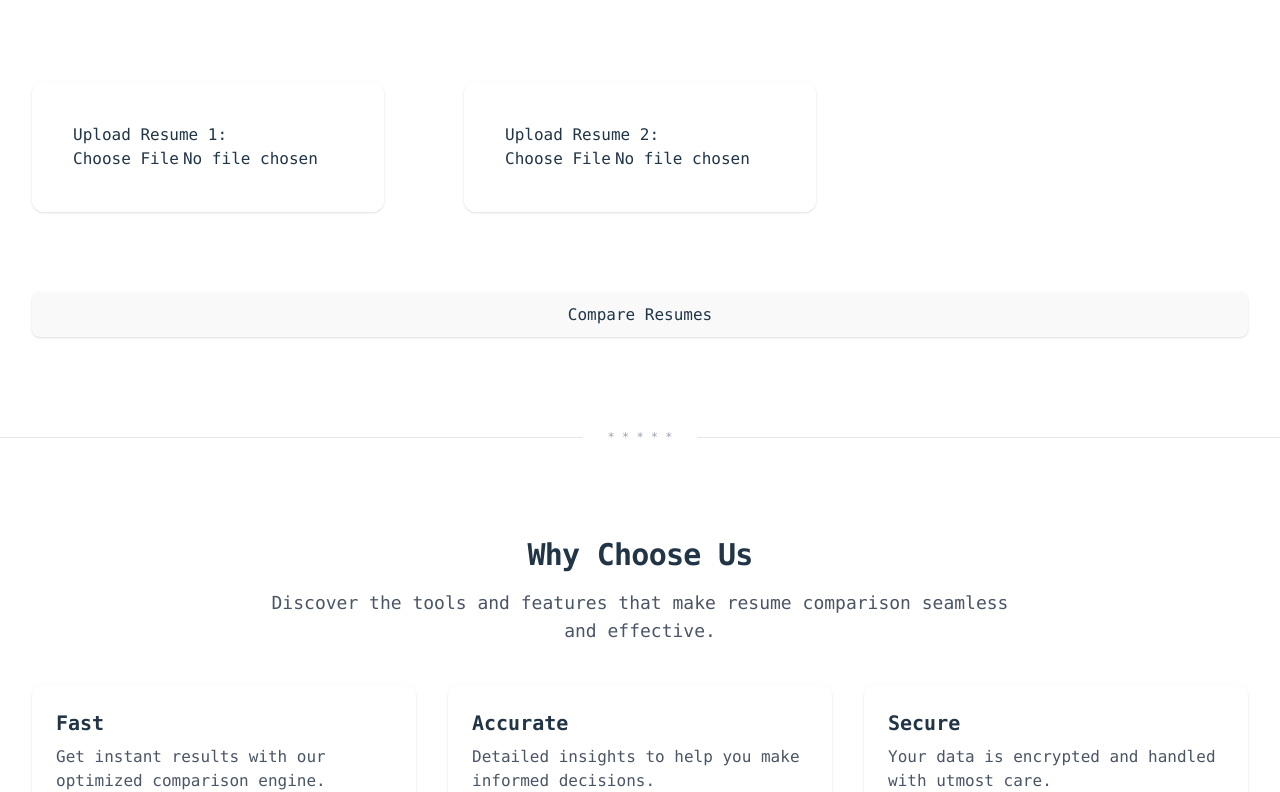
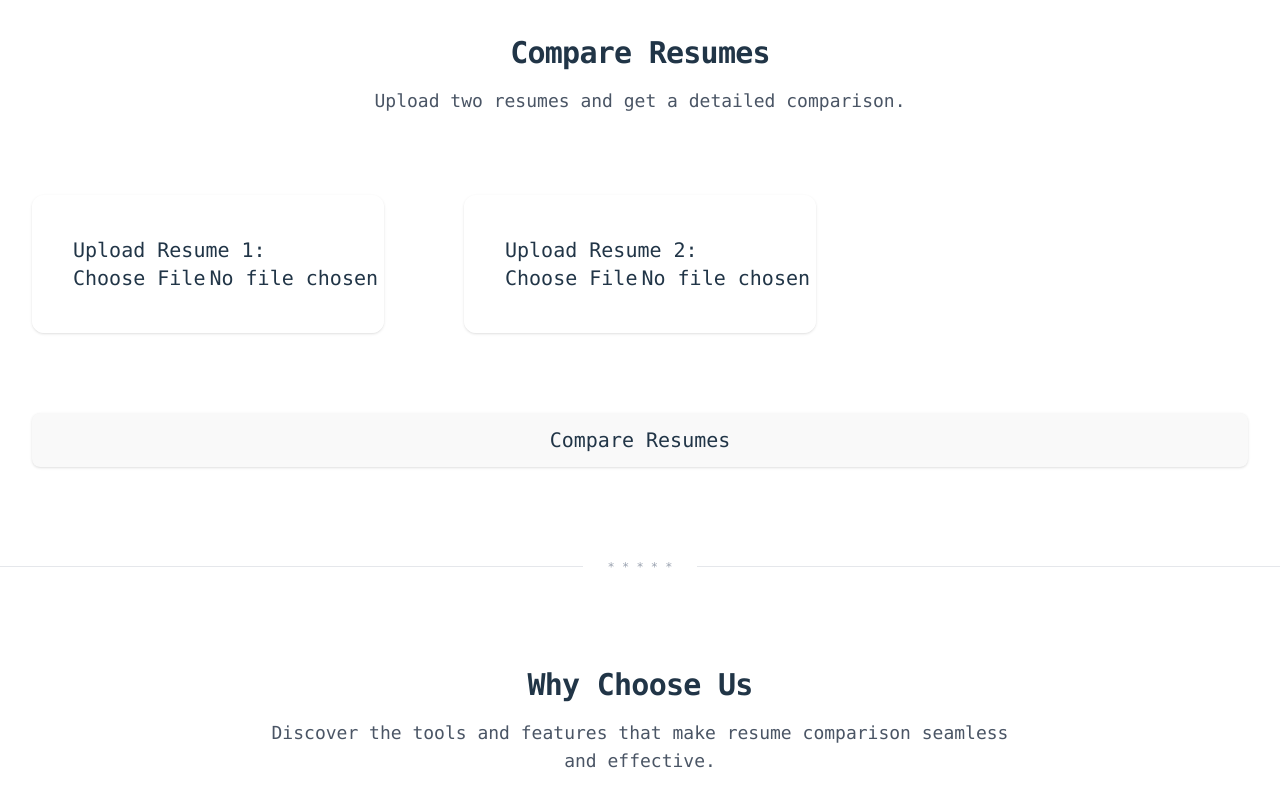
Before and after one commit to ramgopal-reddy/Resume_Compare, a React (Vite) app: page / in a window 1280 px wide. Shown: the part 1107-1899 px from the top of the page. Built offline with nearby package versions, Linux system fonts and the light colour scheme.

Commit message:
Update App.jsx

```diff
--- a/src/App.jsx
+++ b/src/App.jsx
@@ -16,7 +16,7 @@ export default function HomePage() {
   const [mobileMenuOpen, setMobileMenuOpen] = useState(false);
 
   return (
-    <div className="font-mono">
+    <div className="text-sm md:text-lg lg:text-xl font-mono">
       <AnimatedBackground animationName="starryNight" blendMode="difference" />
       {/* Background animation top */}
       <div
```
